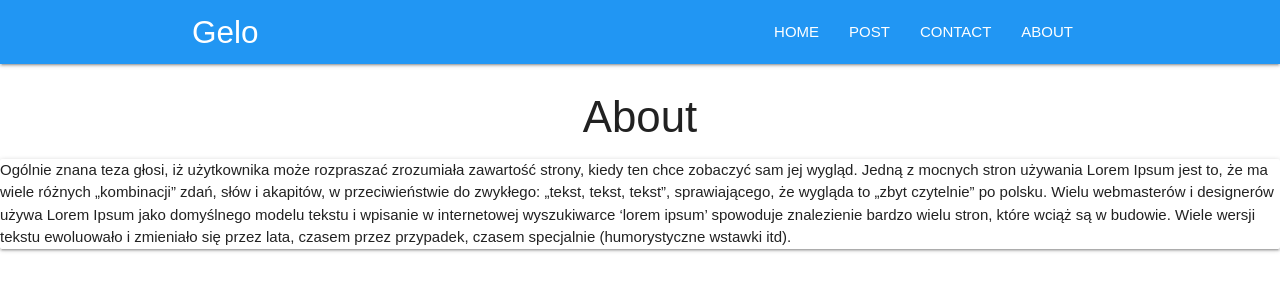
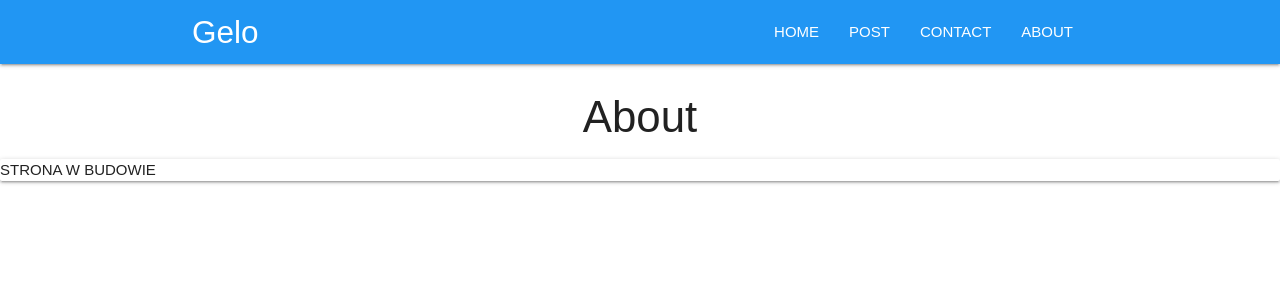
Before and after one commit to GeloUno/RouterReact, a React (Create React App) app: page /about in a window 1280 px wide. Shown: the top 300 px of the page. Built offline with nearby package versions, Linux system fonts and the light colour scheme.

Commit message:
add information at building

```diff
--- a/src/Component/About.js
+++ b/src/Component/About.js
@@ -5,16 +5,7 @@ const Home = () => {
     <div className="containner">
       <h3 className="center">About</h3>
       <p className="card card-content">
-        Ogólnie znana teza głosi, iż użytkownika może rozpraszać zrozumiała
-        zawartość strony, kiedy ten chce zobaczyć sam jej wygląd. Jedną z
-        mocnych stron używania Lorem Ipsum jest to, że ma wiele różnych
-        „kombinacji” zdań, słów i akapitów, w przeciwieństwie do zwykłego:
-        „tekst, tekst, tekst”, sprawiającego, że wygląda to „zbyt czytelnie” po
-        polsku. Wielu webmasterów i designerów używa Lorem Ipsum jako domyślnego
-        modelu tekstu i wpisanie w internetowej wyszukiwarce ‘lorem ipsum’
-        spowoduje znalezienie bardzo wielu stron, które wciąż są w budowie.
-        Wiele wersji tekstu ewoluowało i zmieniało się przez lata, czasem przez
-        przypadek, czasem specjalnie (humorystyczne wstawki itd).
+        STRONA W BUDOWIE
       </p>
     </div>
   );
--- a/src/Component/Contact.js
+++ b/src/Component/Contact.js
@@ -14,17 +14,7 @@ const Contact = () => {
     <div className="containner">
       <h3 className="center">Contact</h3>
       <p>
-        est dostępnych wiele różnych wersji Lorem Ipsum, ale większość zmieniła
-        się pod wpływem dodanego humoru czy przypadkowych słów, które nawet w
-        najmniejszym stopniu nie przypominają istniejących. Jeśli masz zamiar
-        użyć fragmentu Lorem Ipsum, lepiej mieć pewność, że nie ma niczego
-        „dziwnego” w środku tekstu. Wszystkie Internetowe generatory Lorem Ipsum
-        mają tendencje do kopiowania już istniejących bloków, co czyni nasz
-        pierwszym prawdziwym generatorem w Internecie. Używamy zawierającego
-        ponad 200 łacińskich słów słownika, w kontekście wielu znanych
-        sentencji, by wygenerować tekst wyglądający odpowiednio. To wszystko
-        czyni „nasz” Lorem Ipsum wolnym od powtórzeń, humorystycznych wstawek
-        czy niecharakterystycznych słów.
+     STRONA W BUDOWIE
       </p>
     </div>
   );
```
